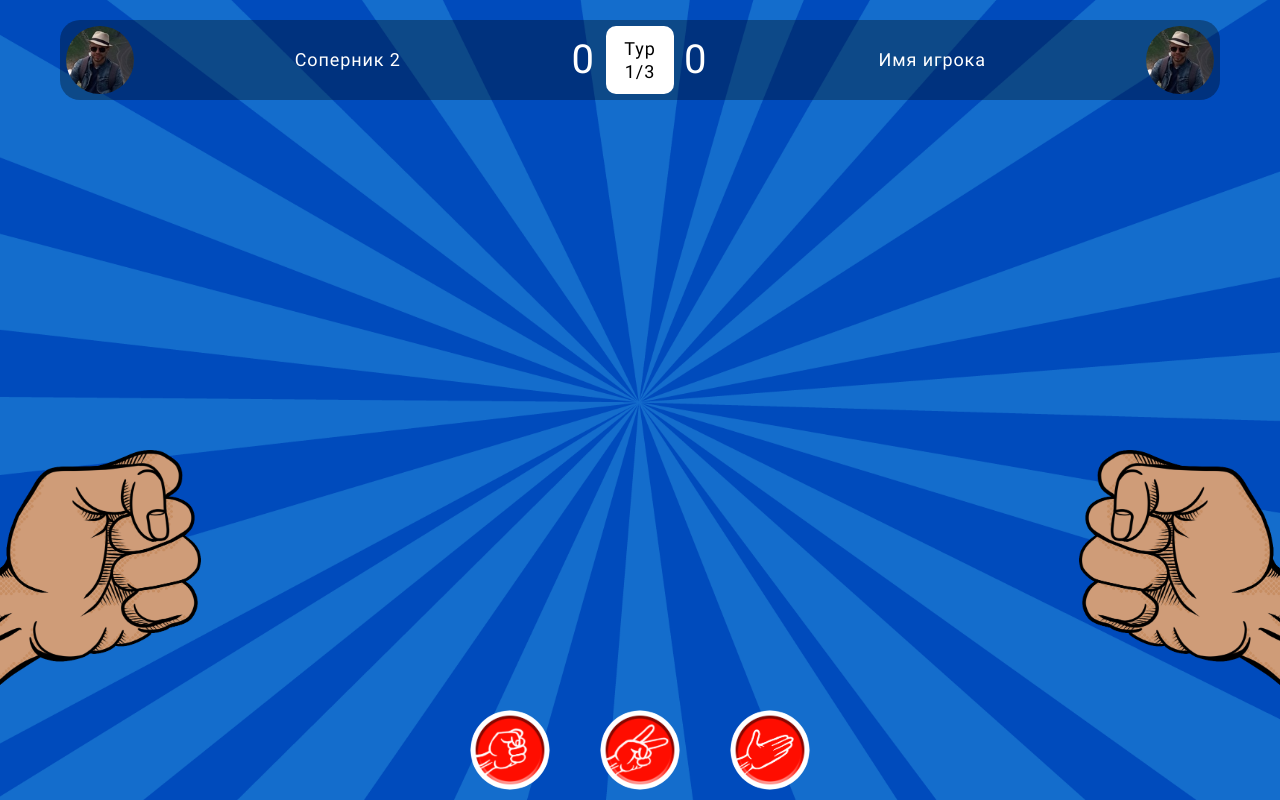
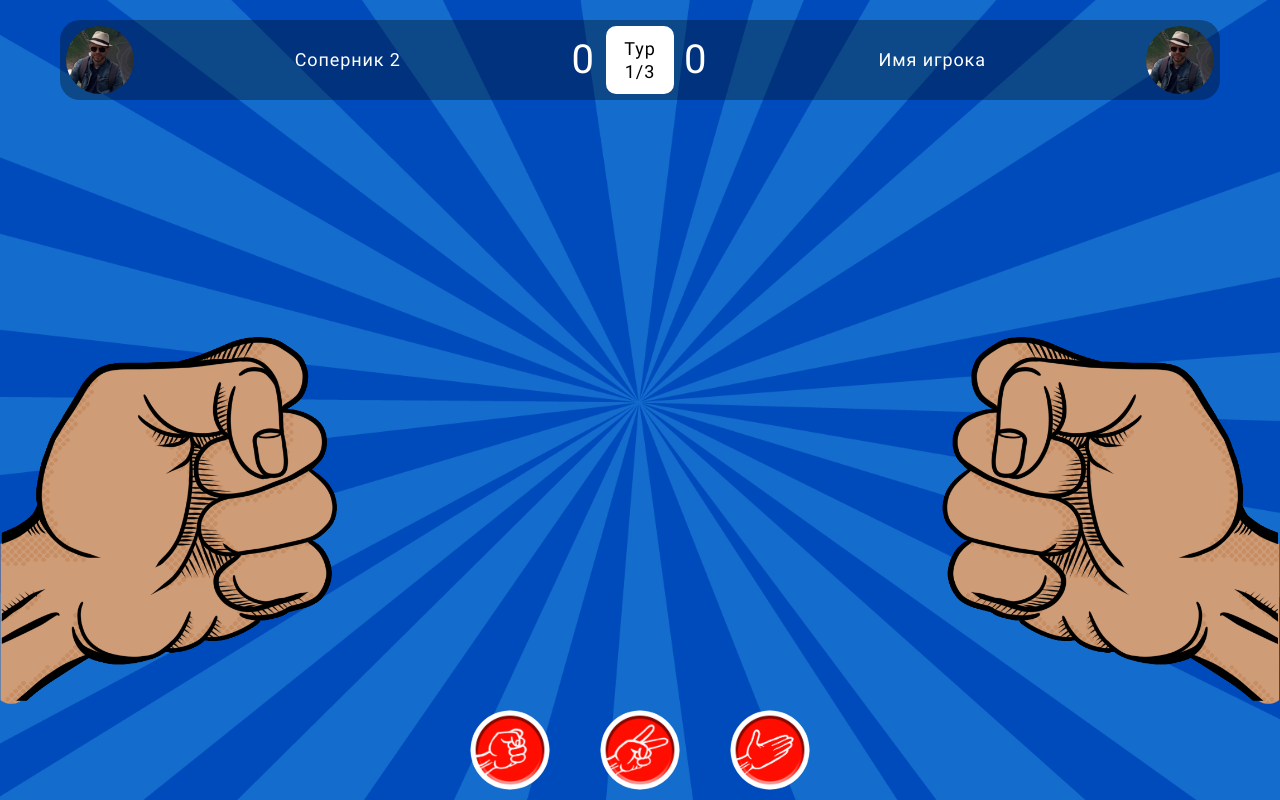
Before and after one commit to rrain0/rock-paper-scissors-react-ts-vite-pwa, a React (Vite) app: page /game-screen in a window 1280 px wide. Built offline with nearby package versions, Linux system fonts and the light colour scheme; no server answers.

Commit message:
game screen is ready

```diff
--- a/src/ui/pages/GameScreen/GameScreen.tsx
+++ b/src/ui/pages/GameScreen/GameScreen.tsx
@@ -5,7 +5,7 @@ import { AsyncUtils } from '@util/common/AsyncUtils.ts'
 import { MathUtils } from '@util/common/MathUtils.ts'
 import { Link } from 'react-router-dom'
 import { Pages } from 'src/ui/components/Pages/Pages'
-import React, { useEffect, useState } from 'react'
+import React, { AnimationEvent, useEffect, useState } from 'react'
 import swing from '@audio/swing.mp3'
 import enemyAva from '@img/enemy-ava.jpg'
 import playerAva from '@img/player-ava.jpg'
@@ -98,6 +98,9 @@ const nameToImg = {
 }
 
 const timeOfSingleShake = 700 // ms
+const shakeDelay = 500 //ms
+const fullShakeAnim = shakeDelay + timeOfSingleShake*3
+
 type GamesState = 'search'|'start'|'game'|'end'|'next'
 
 const GameScreen =
@@ -153,7 +156,7 @@ React.memo(
   useEffect(
     ()=>{
       if (gameState==='game'){
-        const timerId = setTimeout(endGame, timeOfSingleShake*3)
+        const timerId = setTimeout(endGame, fullShakeAnim)
         return ()=>clearTimeout(timerId)
       }
     },
@@ -232,24 +235,26 @@ React.memo(
   const leftHandProps = function(){
     const img = gameState === 'end' ? nameToImg[enemyChoice + ''] : rock
     return {
-      img,
+      src: img,
       isShrink: img===rock,
-      isRight: false,
-      isShaking: gameState === 'game',
+      isPulledOut: ['game','end'].includes(gameState),
     }
   }()
   const rightHandProps = function(){
     const img = gameState === 'end' ? nameToImg[playerChoice + ''] : rock
     return {
-      img,
+      src: img,
       isShrink: img===rock,
-      isRight: true,
-      isShaking: gameState === 'game',
+      isPulledOut: ['game','end'].includes(gameState),
       /* style: {
        translate: '-20% -15%',
        } */
     }
   }()
+
+  const onAnimation = (ev: React.AnimationEvent)=>{
+    if ([shakeLeftAnim.name, shakeRightAnim.name].includes(ev.animationName)) play()
+  }
 
 
   return <Pages.Page>
@@ -261,13 +266,25 @@ React.memo(
         <Rays src={rays} isRotating={gameState==='end'}/>
 
 
-        <Hands>
-          {gameState!=='search' && <Hand {...leftHandProps}/>}
-          <Hand {...rightHandProps}
-            onAnimationStart={play}
-            onAnimationIteration={play}
+        {gameState!=='search' && <HandContainer
+          isShaking={gameState==='game'}
+        >
+          <Hand
+            {...leftHandProps}
           />
-        </Hands>
+        </HandContainer>}
+
+        <HandContainer
+          isRight
+          isShaking={gameState==='game'}
+          onAnimationStart={onAnimation}
+          onAnimationIteration={onAnimation}
+        >
+          <Hand
+            {...rightHandProps}
+            isRight
+          />
+        </HandContainer>
 
         <Layout>
 
@@ -434,45 +451,65 @@ const Tour = styled.div`
 `
 
 
-const Hands = styled.section`
-  ${abs};
-`
-/* const shakeAnim = keyframes`
-  0% { translate: 0 0 }
-  25% { translate: 0 -100px }
-  50% { translate: 0 0 }
-  75% { translate: 0 100px }
-  100% { translate: 0 0 }
-` */
-const shakeAnim = keyframes`
+const shakeLeftAnim = keyframes`
   0% { rotate: 0turn }
-  25% { rotate: -0.2turn }
+  25% { rotate: -0.15turn }
   50% { rotate: 0turn }
-  75% { rotate: 0.2turn }
+  75% { rotate: 0.15turn }
   100% { rotate: 0turn }
 `
-const Hand = styled.div<{
+const shakeRightAnim = keyframes`
+  0% { rotate: 0turn }
+  25% { rotate: 0.15turn }
+  50% { rotate: 0turn }
+  75% { rotate: -0.15turn }
+  100% { rotate: 0turn }
+`
+const HandContainer = styled.div<{
   isRight?: boolean,
   isShaking: boolean,
-  isShrink: boolean,
-  img: string,
 }>`
   position: absolute;
-  height: 100%;
-  width: 50%;
-  background-image: url(${p=>p.img});
-  background-position: -4% 80%;
-  background-size: 50% auto;
-  ${p=>p.isShrink && css`background-size: 34% auto`};
-  background-repeat: no-repeat;
-  ${p=>!p.isRight && css`
-    left: 0;
+  bottom: 0;
+  top: 40%;
+  width: 200%;
+  ${p=>!p.isRight && css`left: -100%;`};
+  ${p=>p.isRight && css`right: -100%;`};
+  ${p=>p.isShaking && !p.isRight && css`
+    animation: ${shakeLeftAnim} ${timeOfSingleShake}ms linear infinite;
+    animation-delay: ${shakeDelay}ms;
   `};
-  ${p=>p.isRight && css`
-    scale: -1 1;
-    right: 0;
+  ${p=>p.isShaking && p.isRight && css`
+    animation: ${shakeRightAnim} ${timeOfSingleShake}ms linear infinite;
+    animation-delay: ${shakeDelay}ms;
   `};
-  ${p=>p.isShaking && css`animation: ${shakeAnim} ${timeOfSingleShake}ms linear infinite`};
+`
+const pullOutLeftAnim = keyframes`
+  from { translate: 0 0 }
+  to { translate: 70px -10px }
+`
+const pullOutRightAnim = keyframes`
+  from { translate: 0 0 }
+  to { translate: -70px -10px }
+`
+const Hand = styled.img<{
+  isRight?: boolean,
+  isPulledOut: boolean,
+  isShrink: boolean,
+}>`
+  position: absolute;
+  bottom: 20%;
+  ${p=>!p.isRight && css`left: 50%;`};
+  ${p=>p.isRight && css`right: 50%;`};
+  height: calc(90% * ${p=>(p.isShrink ? 0.85 : 1)});
+  width: auto;
+  ${p=>p.isRight && css`scale: -1 1;`};
+  ${p=>p.isPulledOut && !p.isRight
+    && css`animation: ${pullOutLeftAnim} ${shakeDelay}ms linear 1 forwards`
+  };
+  ${p=>p.isPulledOut && p.isRight
+    && css`animation: ${pullOutRightAnim} ${shakeDelay}ms linear 1 forwards`
+  };
 `
 
 
```
